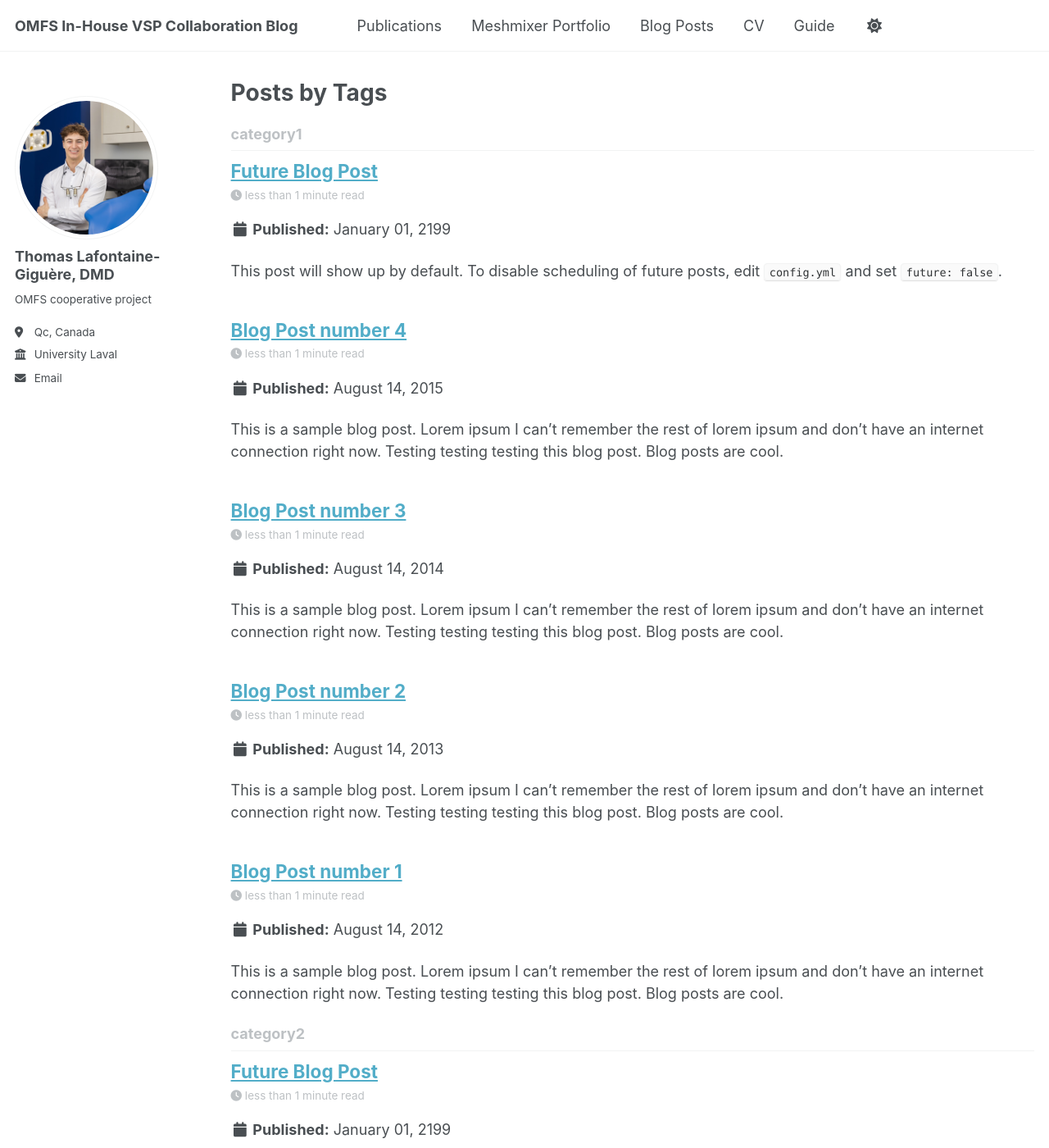
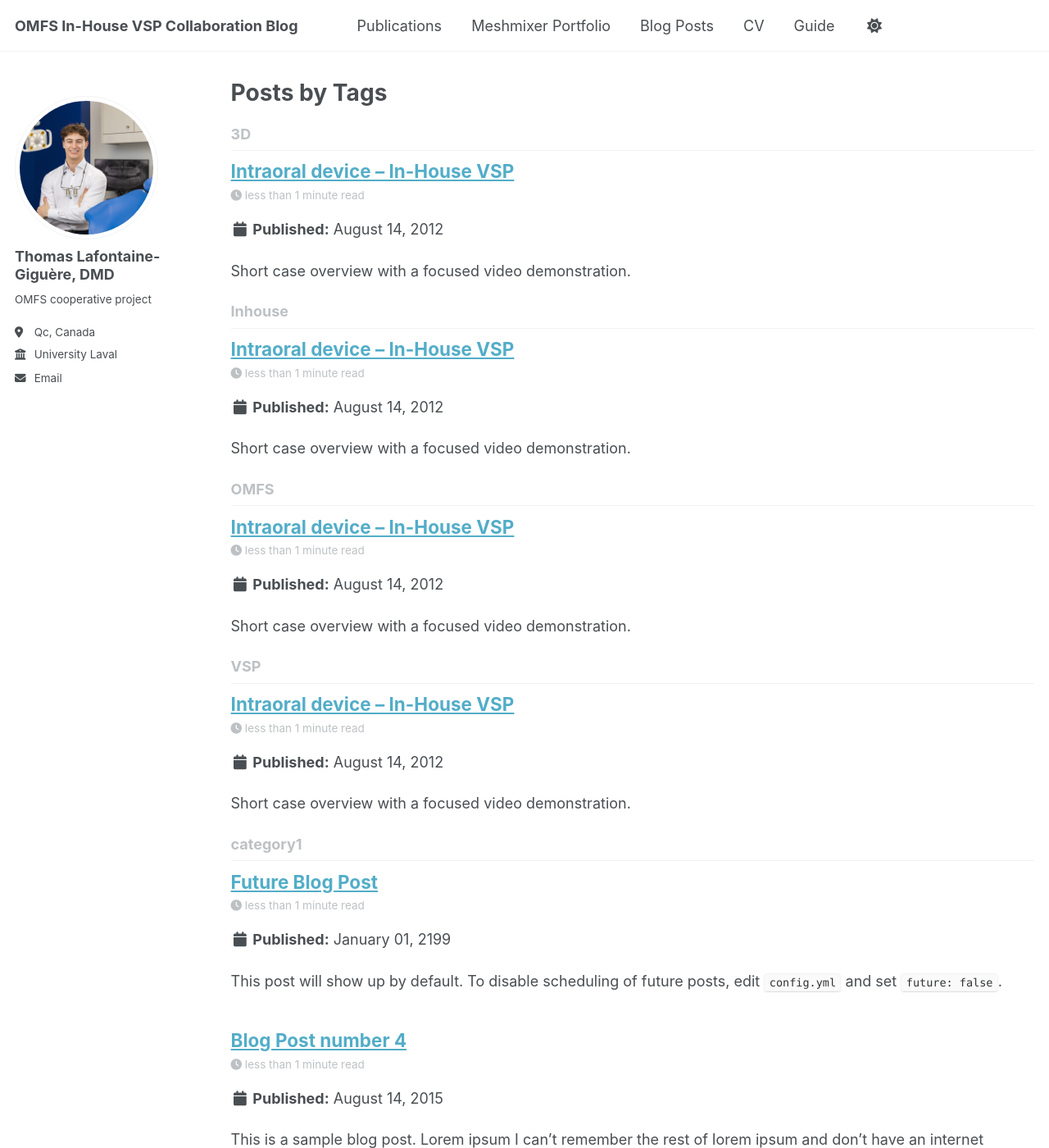
Before and after one commit to thomaslgiguere-tech/Meshmixer-project, a Jekyll site: the page built from _pages/tag-archive.html, in a window 1280 px wide and 1400 px high. Shown: the whole window at 82% size. Built offline with Jekyll 4.4.1, drawn with Linux system fonts in a browser that asks for light colours; a script that is not in the unit is left out; some of the changed text lies outside the part shown.

Commit message:
Update 2012-08-14-blog-post-1.md

```diff
--- a/_posts/2012-08-14-blog-post-1.md
+++ b/_posts/2012-08-14-blog-post-1.md
@@ -1,20 +1,47 @@
 ---
-title: 'Blog Post number 1'
-date: 2012-08-14
-permalink: /posts/2012/08/blog-post-1/
-tags:
-  - cool posts
-  - category1
-  - category2
+layout: single
+title: "Intraoral device – In-House VSP"
+permalink: /portfolio/intraoraldevice-vsp/
+# Optional: thumbnail shown in the Projects grid (put the image in /images/)
+# header:
+#   overlay_image: /images/condylar-thumb.jpg
+#   overlay_filter: 0.15
+classes: wide       # uses a wider content column
+toc: false
+author_profile: false
+tags: [OMFS, Inhouse, VSP, 3D]
+excerpt: "Short case overview with a focused video demonstration."
 ---
 
-This is a sample blog post. Lorem ipsum I can't remember the rest of lorem ipsum and don't have an internet connection right now. Testing testing testing this blog post. Blog posts are cool.
+<div class="video-card">
+  <div class="video-aspect">
+    <!-- Replace VIDEO_ID with your YouTube ID, or swap the src for Vimeo/Drive -->
+    <iframe
+      src="https://www.youtube.com/embed/VIDEO_ID"
+      title="Case video"
+      frameborder="0"
+      allow="accelerometer; autoplay; clipboard-write; encrypted-media; gyroscope; picture-in-picture"
+      allowfullscreen>
+    </iframe>
+  </div>
 
-Headings are cool
-======
+  <div class="video-caption">
+    <h3>Case summary</h3>
+    <p>
+      1–2 sentences on the clinical context. Example: Unilateral condylar fracture managed with
+      in-house virtual surgical planning (VSP) and printed guides. This clip shows the planning workflow and
+      plate positioning rationale.
+    </p>
 
-You can have many headings
-======
+    <h4>Key outcomes</h4>
+    <ul>
+      <li>Stable occlusion, early function.</li>
+      <li>Plate choice guided by mandibular tension lines.</li>
+      <li>In-house VSP reduced turnaround time.</li>
+      <li>Post-op imaging confirmed alignment.</li>
+    </ul>
 
-Aren't headings cool?
-------
+    <h4>Tools</h4>
+    <p>SlicerCMF · Meshmixer · In-house 3D printing</p>
+  </div>
+</div>
```
